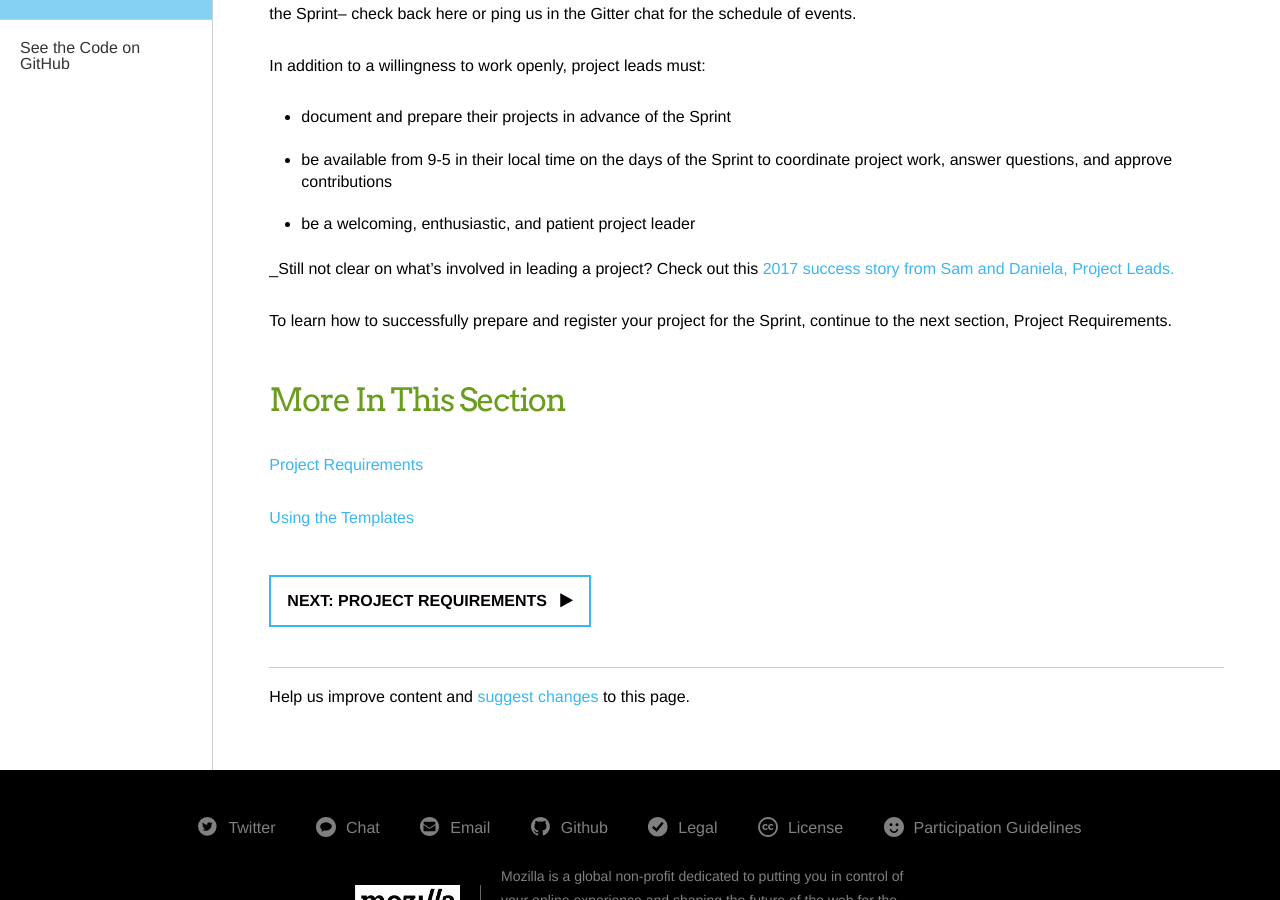
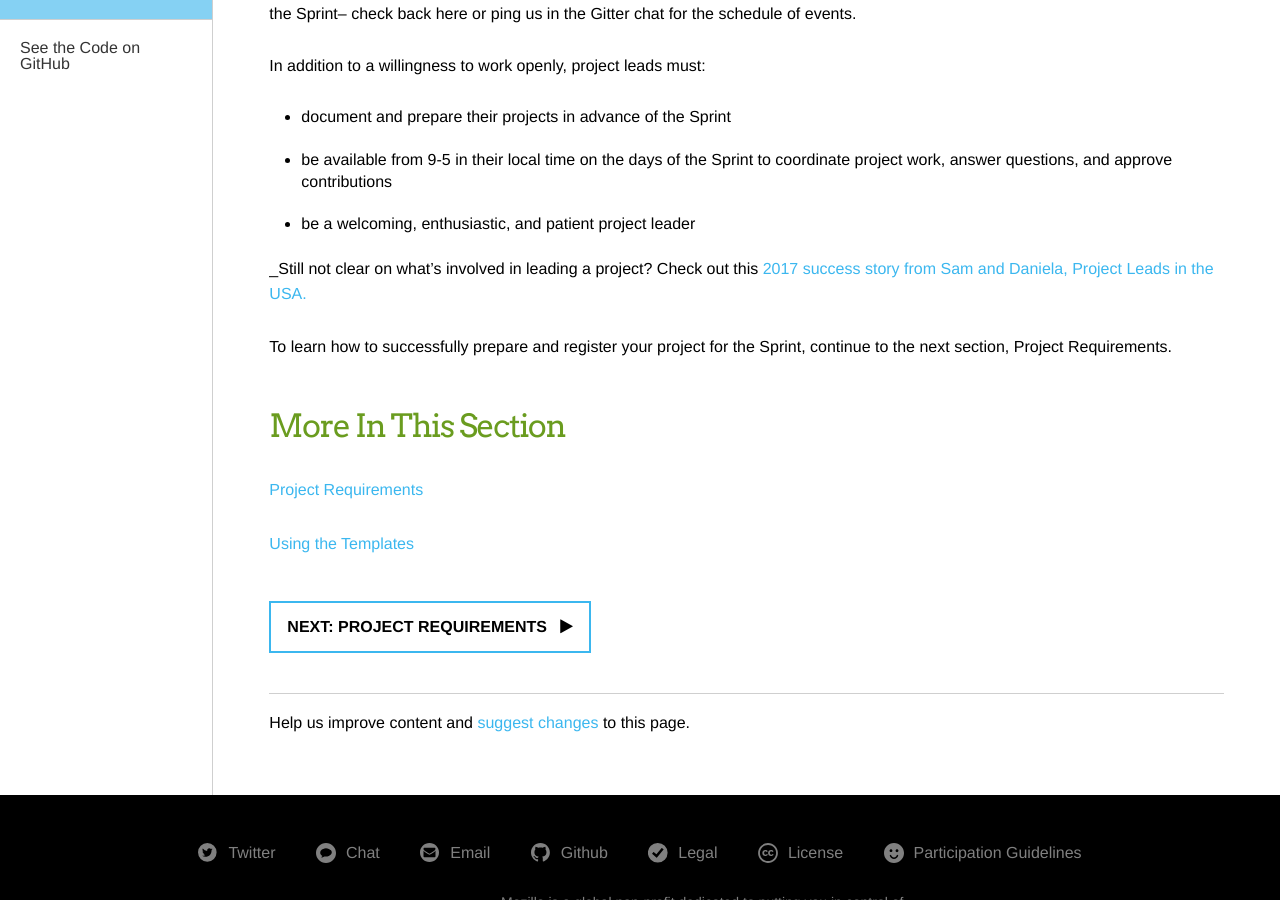
Before and after one commit to mozilla/global-sprint, a Jekyll site: the page built from _articles/project-lead-guide.md, in a window 1280 px wide and 900 px high, scrolled down 494 px. Built offline with Jekyll 4.4.1, drawn with Linux system fonts in a browser that asks for light colours; comment, search, counter and statistics services are not loaded.

Commit message:
Update project-lead-guide.md

```diff
--- a/_articles/project-lead-guide.md
+++ b/_articles/project-lead-guide.md
@@ -22,6 +22,6 @@ In addition to a willingness to work openly, project leads must:
 * be available from 9-5 in their local time on the days of the Sprint to coordinate project work, answer questions, and approve contributions
 * be a welcoming, enthusiastic, and patient project leader
 
-_Still not clear on what's involved in leading a project? Check out this [2017 success story from Sam and Daniela, Project Leads.](https://medium.com/read-write-participate/daniela-and-sam-project-co-leads-a-global-sprint-2017-story-5f1fcfafb5a5)
+_Still not clear on what's involved in leading a project? Check out this [2017 success story from Sam and Daniela, Project Leads in the USA.](https://medium.com/read-write-participate/daniela-and-sam-project-co-leads-a-global-sprint-2017-story-5f1fcfafb5a5)
 
 To learn how to successfully prepare and register your project for the Sprint, continue to the next section, Project Requirements.
```
